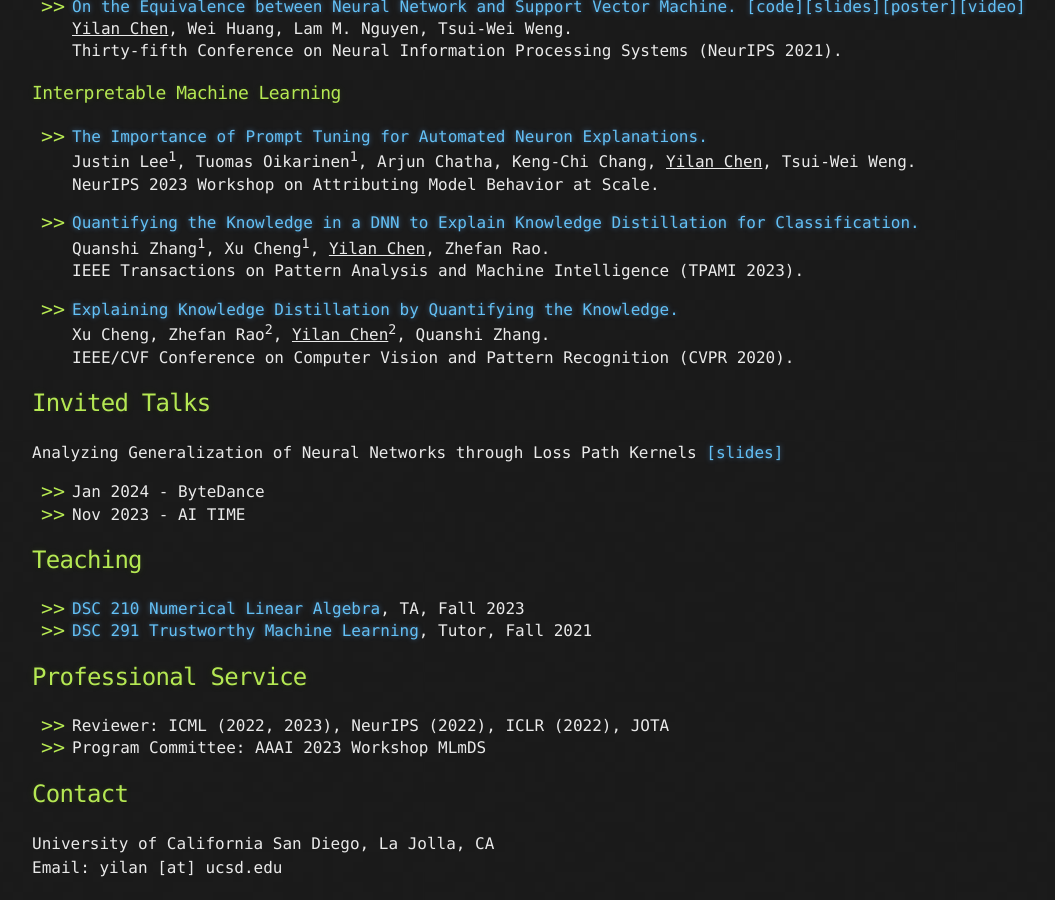
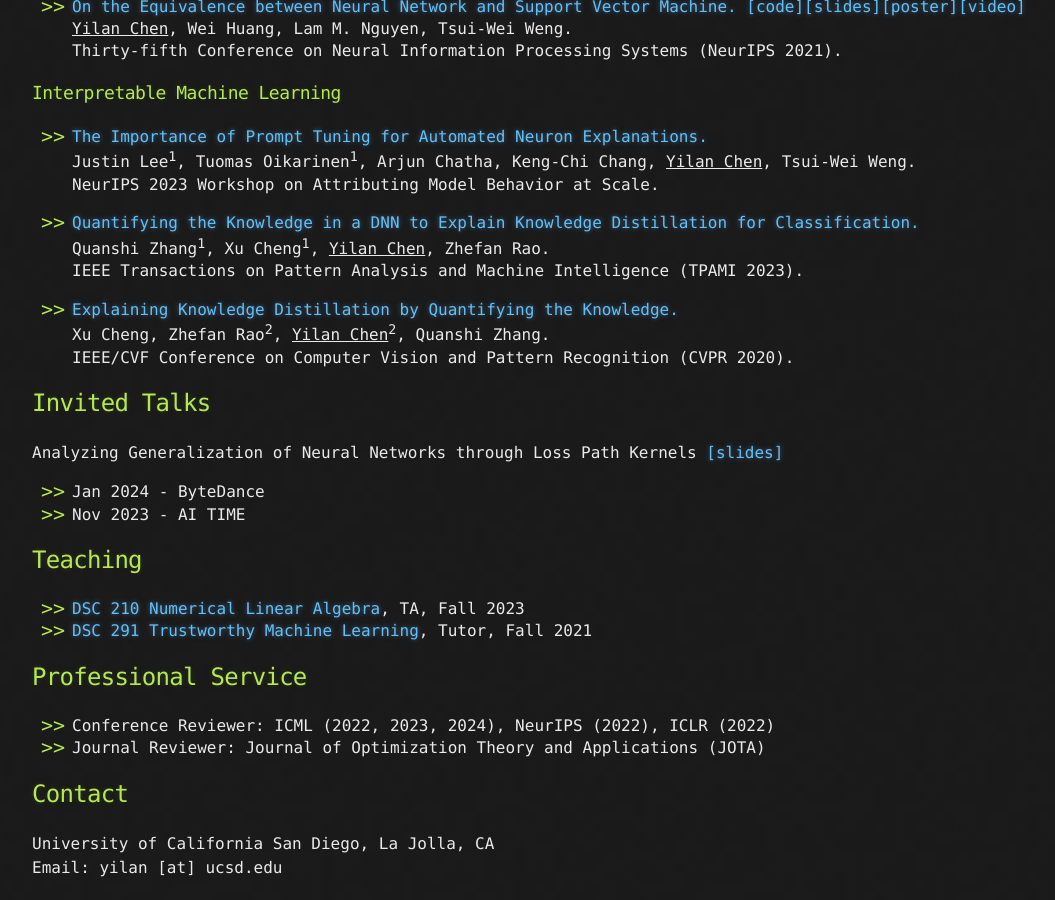
Before and after one commit to yilanchen6/yilanchen6.github.io, a Jekyll site: the page built from index.md, in a window 1280 px wide and 900 px high, scrolled down 1155 px. Shown: the whole window, without its empty margins (108-1163 px from the left). Built offline with Jekyll 4.4.1, drawn with Linux system fonts in a browser that asks for light colours.

Commit message:
Update index.md

```diff
--- a/index.md
+++ b/index.md
@@ -143,8 +143,9 @@ Analyzing Generalization of Neural Networks through Loss Path Kernels [[slides]]
 
 
 ## Professional Service
-- Reviewer: ICML (2022, 2023), NeurIPS (2022), ICLR (2022), JOTA
-- Program Committee: AAAI 2023 Workshop MLmDS
+- Conference Reviewer: ICML (2022, 2023, 2024), NeurIPS (2022), ICLR (2022)
+- Journal Reviewer: Journal of Optimization Theory and Applications (JOTA)
+<!-- - Program Committee: AAAI 2023 Workshop MLmDS -->
 
 
 
```
